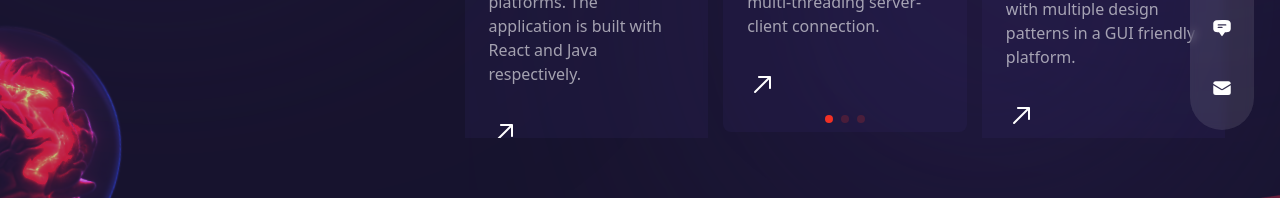
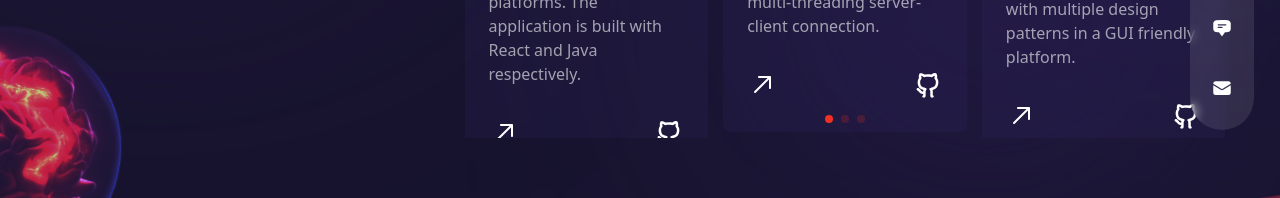
Before and after one commit to DanSaada/Portfolio, a Next.js app: page /work in a window 1280 px wide. Shown: the part 432-630 px from the top of the page. Built offline with nearby package versions, Linux system fonts and the light colour scheme.

Commit message:
added github icons to the projects

```diff
--- a/components/WorkSlider.js
+++ b/components/WorkSlider.js
@@ -15,6 +15,8 @@ import {
   RxRocket,
   RxArrowTopRight,
 } from 'react-icons/rx'
+
+import { RiGithubLine } from 'react-icons/ri'
 
 import { BsChatLeftText } from 'react-icons/bs'
 
@@ -93,10 +95,17 @@ const WorkSlider = () => {
                 <div className='mb-2 text-lg'>{item.title}</div>
                 <p className='max-w-[350px] leading-normal'>{item.description}</p>
                </div>
-                {/* arrow */}
-              <div className='text-3xl'>
+                {/* arrow & github icon */}
+              <div className='text-3xl flex justify-between items-center'>
                 <a href={item.url} target='_blank' rel='noopener noreferrer'>
-                <RxArrowTopRight className='group-hover:rotate-45 group-hover:text-accent transition-all duration-300' />
+                  <div className='flex items-center'>
+                    <RxArrowTopRight className='group-hover:rotate-45 group-hover:text-accent transition-all duration-300' />
+                  </div>
+                </a>
+                <a href={item.url} target='_blank' rel='noopener noreferrer'>
+                  <div className='flex items-center'>
+                    <RiGithubLine className='hover:text-accent transition-all duration-300' />
+                  </div>
                 </a>
               </div>
             </div>
```
